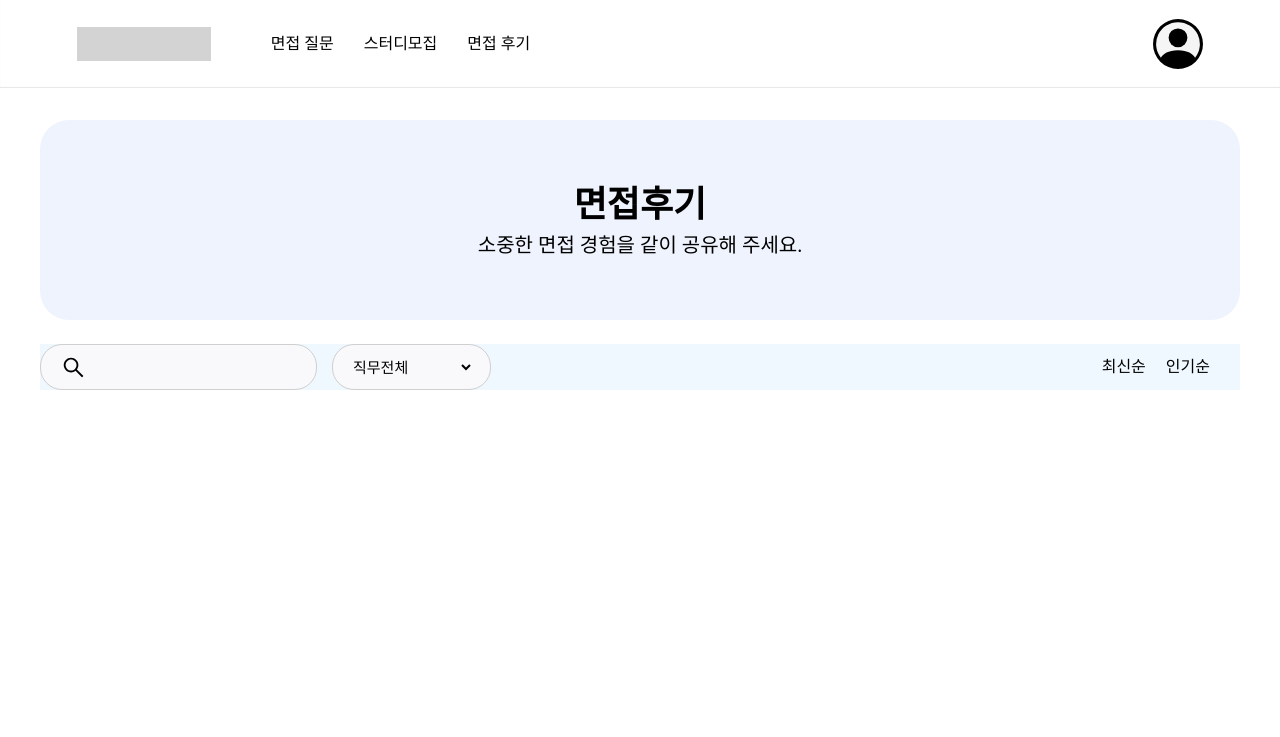
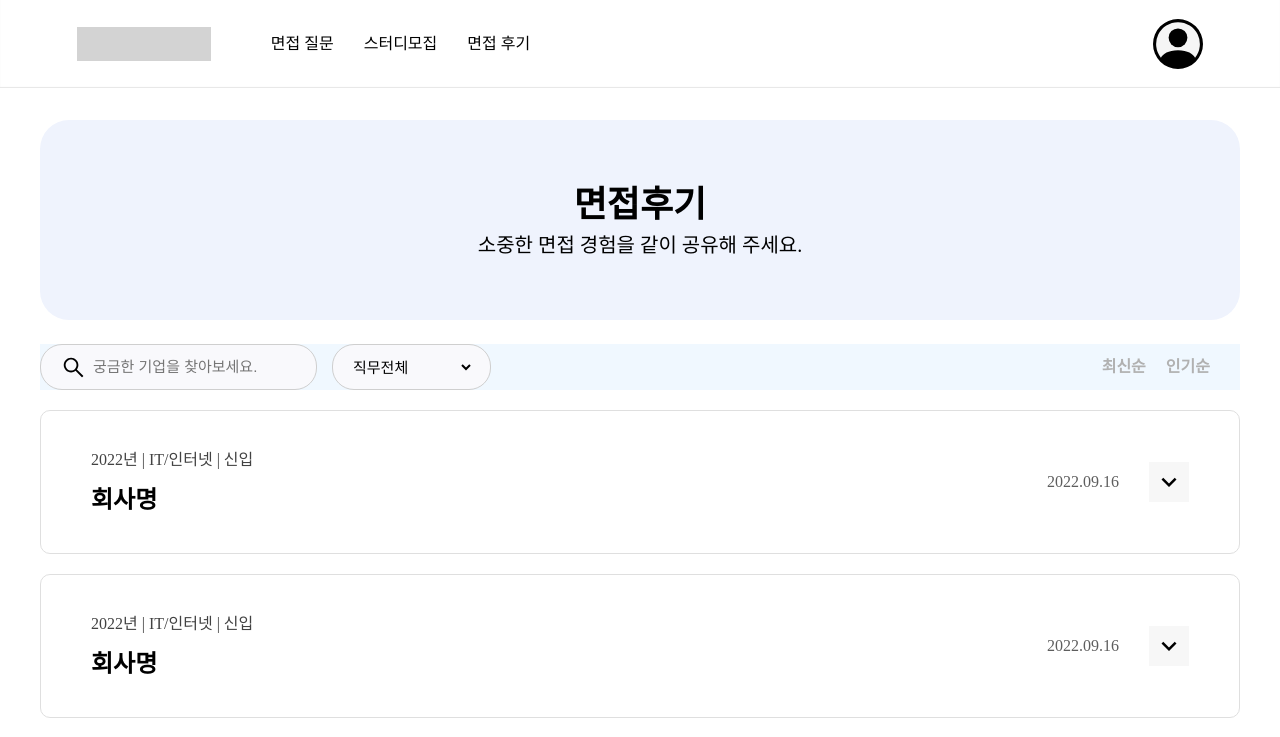
Before and after one commit to codestates-seb/seb39_main_010, a React (Create React App) app in the folder client/: page /interview/review in a window 1280 px wide. Shown: the top 737 px of the page. Built offline with nearby package versions, Linux system fonts and the light colour scheme.

Commit message:
Design: 글자색, hover위치 변경

```diff
--- a/client/src/pages/Interveiw/Review/Review.tsx
+++ b/client/src/pages/Interveiw/Review/Review.tsx
@@ -4,8 +4,9 @@ import JobSorting from 'components/common/JobSorting/JobSorting';
 import React from 'react';
 import styled from 'styled-components';
 import { BsPencil } from 'react-icons/bs';
+import Reviews from 'components/pages/Review/Reviews';
 
-export const StudyContainer = styled.div`
+export const ReviewContainer = styled.div`
 	display: flex;
 	flex-direction: column;
 	align-items: center;
@@ -33,18 +34,20 @@ export const Filtering = styled.div`
 		line-height: 46px;
 		padding: 0 10px;
 
+		font-weight: bold;
+		color: #b1b1b1;
+
 		&:hover {
 			border-bottom: 3px solid #000000;
-		}
-		span {
 			cursor: pointer;
+			color: black;
 		}
 	}
 `;
 
 const Review = () => {
 	return (
-		<StudyContainer>
+		<ReviewContainer>
 			<Intro
 				title={`면접후기`}
 				content={`소중한 면접 경험을 같이 공유해 주세요.`}
@@ -52,7 +55,7 @@ const Review = () => {
 
 			<SearchBar>
 				<div>
-					<SearchBox />
+					<SearchBox text={`궁금한 기업을 찾아보세요.`} />
 					<JobSorting />
 				</div>
 
@@ -65,7 +68,8 @@ const Review = () => {
 					</div>
 				</Filtering>
 			</SearchBar>
-		</StudyContainer>
+			<Reviews />
+		</ReviewContainer>
 	);
 };
 
```
